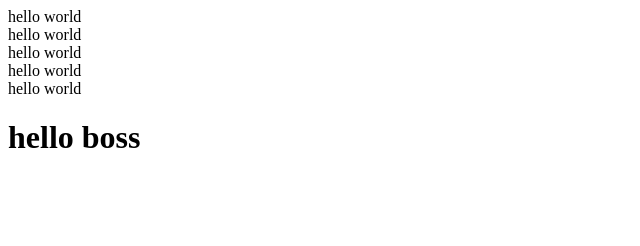
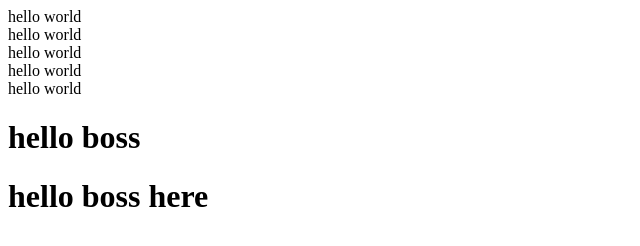
Before and after one commit to hyip21/my-personal-website, a plain HTML site: page index.html in a window 1280 px wide. Shown: the whole page, without its empty margins (0-640 px from the left). Drawn offline with Linux system fonts and the light colour scheme.

Commit message:
Update index.html
boss  here

```diff
--- a/index.html
+++ b/index.html
@@ -20,6 +20,9 @@
 
     <h1>hello boss</h1>
 
+        <h1>hello boss   here</h1>
+
+
 
 </body>
 
```
